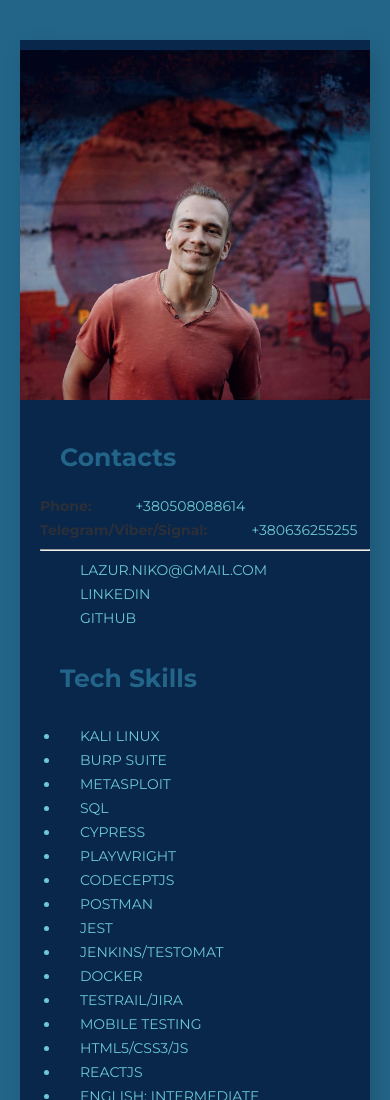
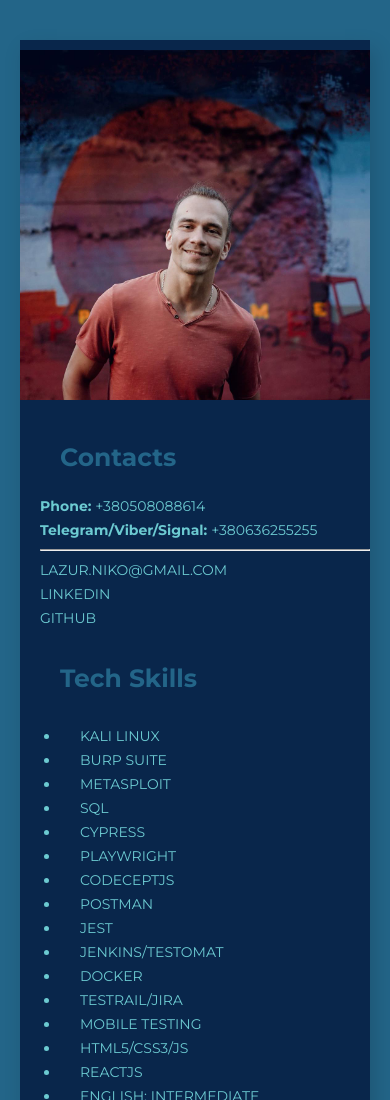
Before and after one commit to LazurNiko/QA-engineer-cv, a plain HTML site: page index.html in a window 390 px wide. Shown: the top 1100 px of the page. Drawn offline with Linux system fonts and the light colour scheme; a script that the page names is missing.

Commit message:
fix styles

```diff
--- a/style.css
+++ b/style.css
@@ -103,6 +103,7 @@ ol {
 }
 
 .phonecontact {
+  font-weight: 600;
   color: #2b3038;
 }
 
@@ -554,6 +555,10 @@ ol {
 
 @media (max-width: 845px) {
 
+  .phonecontact {
+    font-size: 10px;
+  }
+
   .container {
     width: 76%;
   }
@@ -622,6 +627,10 @@ ol {
     float: none;
   }
 
+  .phonecontact {
+    color: var(--main-color);
+  }
+
   .menu__list {
     display: block;
     letter-spacing: 2px;
@@ -661,6 +670,10 @@ ol {
 
   .skills_title {
     font-size: 25px;
+  }
+
+  .phonecontact {
+    font-size: 14px;
   }
 
   .tel {
@@ -712,10 +725,6 @@ ol {
   }
 
   .contacts_list {
-    padding-left: 40px;
-  }
-
-  .tel {
     padding-left: 40px;
   }
 
@@ -802,7 +811,7 @@ ol {
   }
 }
 
-@media (max-width: 500px) {
+@media (max-width: 515px) {
 
 .contacts {
     padding: 20px 0 0;
```
